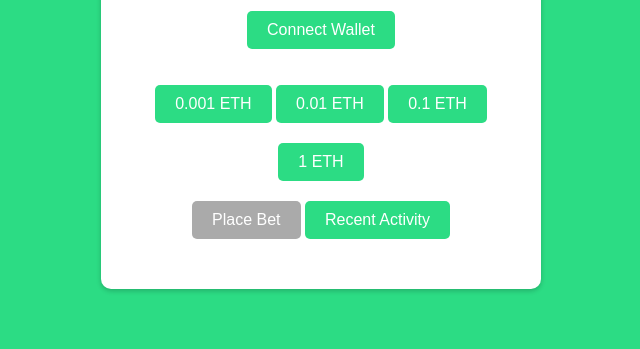
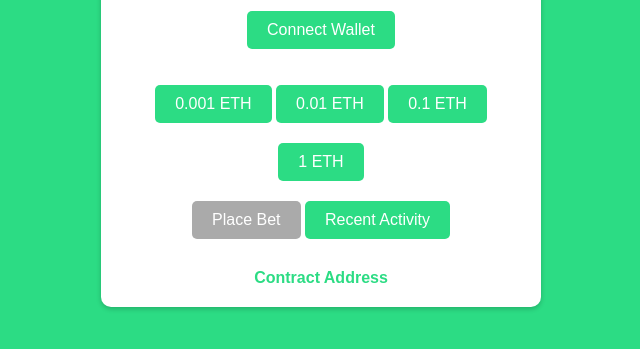
Before and after one commit to mylenitwit/bet-dapp, a plain HTML site: page index.html in a window 1280 px wide. Shown: the part 119-468 px from the top of the page, without its empty margins (319-959 px from the left). Drawn offline with Linux system fonts and the light colour scheme.

Commit message:
Update index.html

```diff
--- a/index.html
+++ b/index.html
@@ -46,6 +46,23 @@ h1 {
     opacity: 0;
     transition: opacity 0.5s ease-in-out;
     z-index: 9999;
+}
+
+a{
+    color:#2cdc84;
+    text-decoration: none;
+    font-weight: bold;
+}
+a:hover{
+    color:hwb(134 25% 40%);
+    text-decoration: none;
+    font-weight: bold;
+}
+
+a:visited {
+    color:#2cdc84;
+    text-decoration: none;
+    font-weight: bold;
 }
 
 
@@ -100,6 +117,7 @@ button:disabled {
         <!-- Recent Activity -->
         <button id="recentActivityButton">Recent Activity</button>
         <div id="recentActivity"></div>
+        <a href="https://explorer.testnet.abs.xyz/address/0x0a8297764Cc0ad4d3ED75358431E01a63Aa1Dcf8">Contract Address</a>
     </div>
     <div id="toastMessage" class="toast"></div>
 
```
